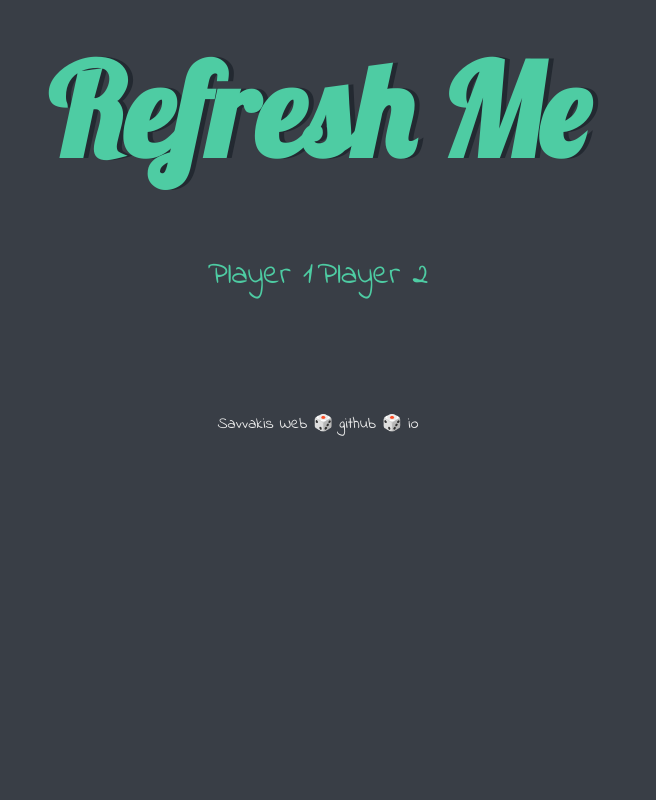
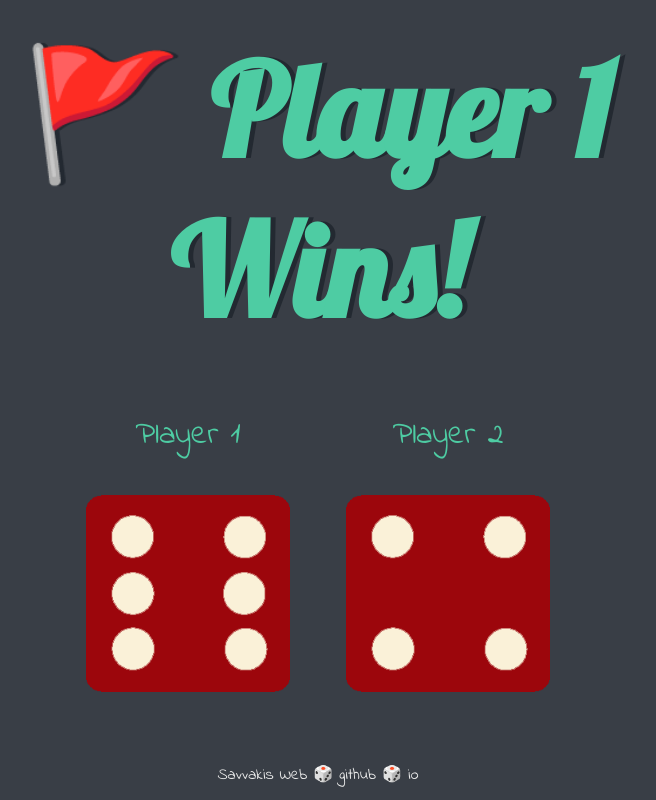
Before and after one commit to savvakisweb/dice, a plain HTML site: page index.html in a window 1280 px wide. Shown: the whole page, without its empty margins (322-978 px from the left). Drawn offline with Linux system fonts and the light colour scheme.

Commit message:
First implementation of the project

```diff
--- a/dice.html
+++ b/index.html
@@ -2,7 +2,7 @@
 <html lang="en" dir="ltr">
   <head>
     <meta charset="utf-8" />
-    <title>Dicee</title>
+    <title>The Dice Game</title>
     <link rel="stylesheet" href="styles.css" />
     <link
       href="https://fonts.googleapis.com/css?family=Indie+Flower|Lobster"
@@ -15,15 +15,16 @@
 
       <div class="dice">
         <p>Player 1</p>
-        <img class="img1" src="" />
+        <img class="img1" src="./images/dice6.png" />
       </div>
 
       <div class="dice">
         <p>Player 2</p>
-        <img class="img2" src="" />
+        <img class="img2" src="./images/dice6.png" />
       </div>
     </div>
+    <footer>Savvakis Web 🎲 github 🎲 io</footer>
+    <script src="./index.js" charset="utf-8"></script>
 
-    <footer>Savvakis Web 🎲 github 🎲 io</footer>
   </body>
 </html>
--- /dev/null
+++ b/index.js
@@ -0,0 +1,26 @@
+// Player 1
+var randomNumber1 = Math.floor(Math.random() * 6) + 1; // 1-6
+
+var randomDiceImage1 = "dice" + randomNumber1 + ".png"; // dice1.png - dice6.png
+
+var randomImageSource = "./images/" + randomDiceImage1; // ./images/dice1.png - ./images/dice1.png
+
+var image1 = document.querySelectorAll("img")[0];
+
+image1.setAttribute("src", randomImageSource);
+
+
+// Player 2
+var randomNumber2 = Math.floor(Math.random() * 6) + 1; // 1-6
+
+var randomDiceImage2 = "./images/dice" + randomNumber2 + ".png"; //dice1.png - dice6.png
+
+var image2 = document.querySelectorAll("img")[1];
+
+image2.setAttribute("src", randomDiceImage2);
+
+
+// Result
+if (randomNumber1 > randomNumber2) { document.querySelector("h1").innerHTML = "🚩 Player 1 Wins!"; }
+else if (randomNumber1 < randomNumber2) { document.querySelector("h1").innerHTML = "Player 2 Wins! 🚩"; }
+else { document.querySelector("h1").innerHTML = "Draw!";}
```
